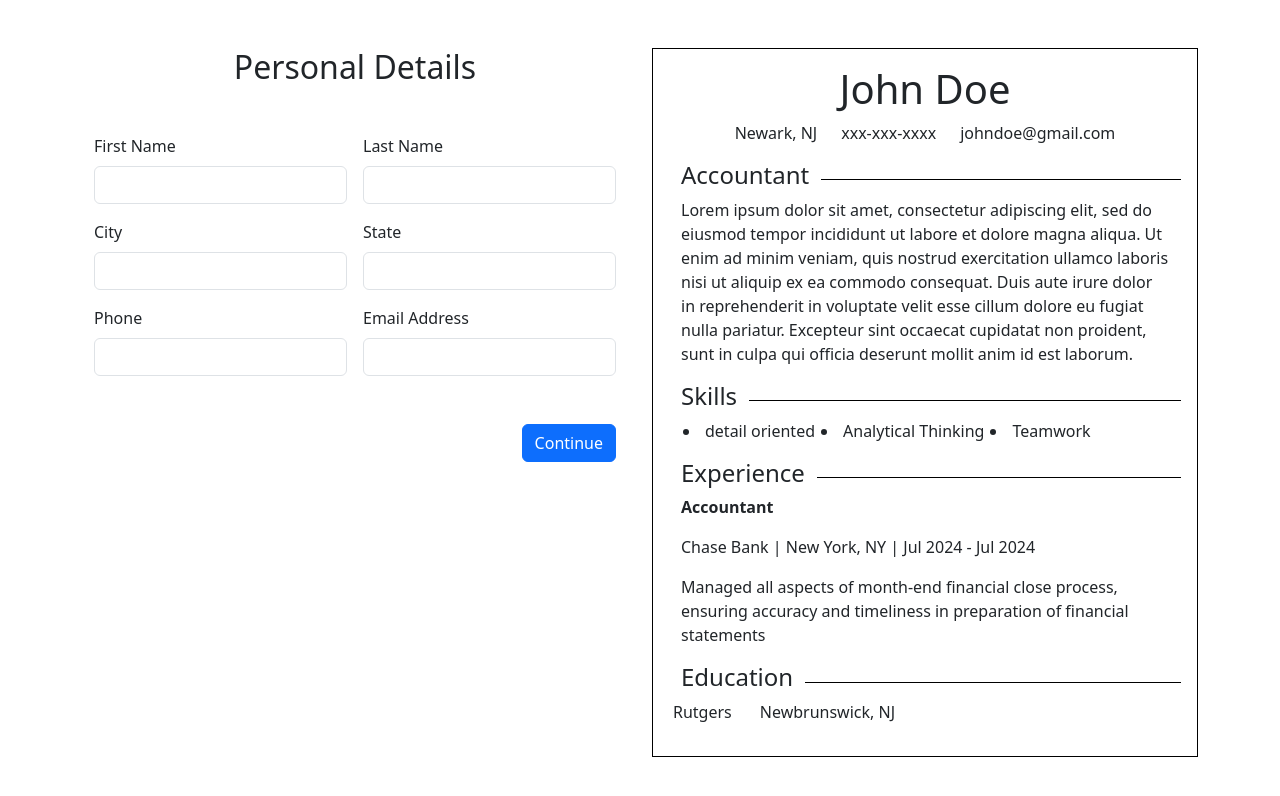
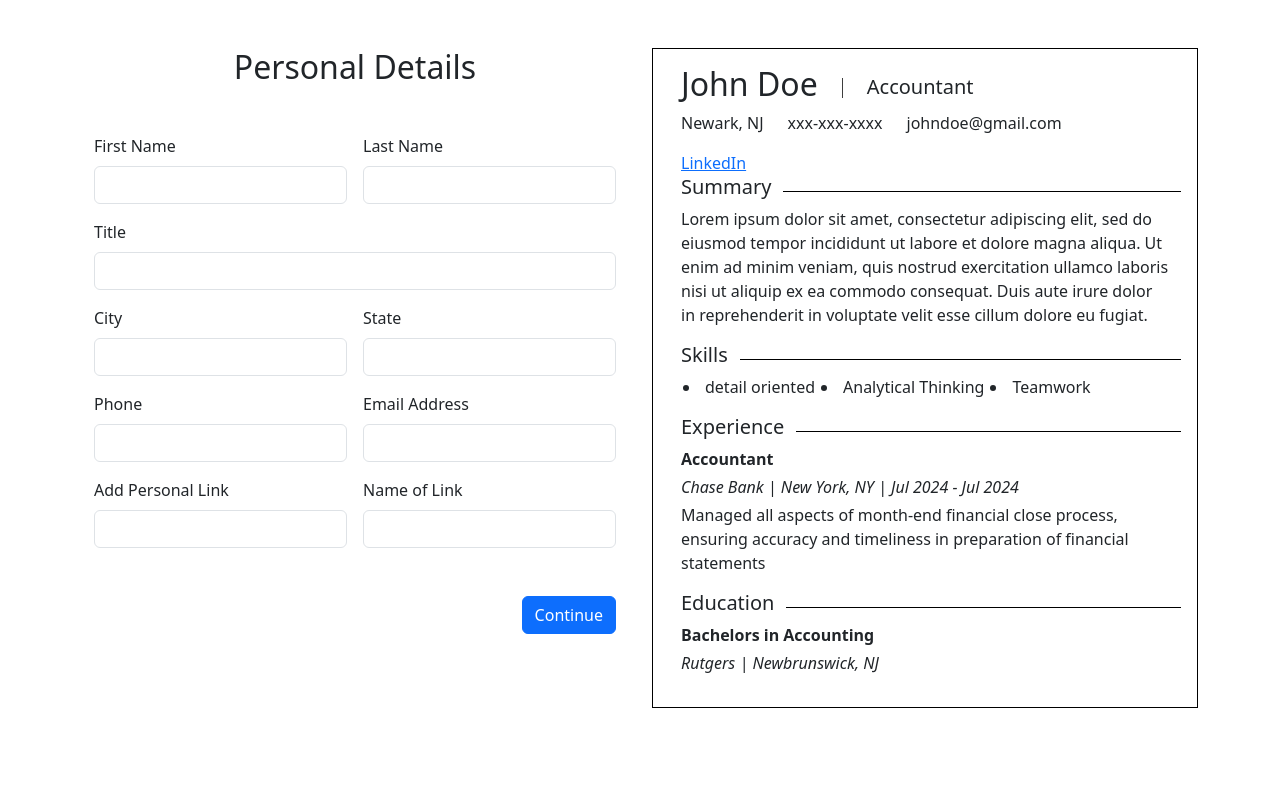
Before and after one commit to daliaahmed257/Resume-Maker, a React (Vite) app: page / in a window 1280 px wide. Shown: the top 796 px of the page. Built offline with nearby package versions, Linux system fonts and the light colour scheme.

Commit message:
resume layout

```diff
--- a/src/App.css
+++ b/src/App.css
@@ -14,3 +14,20 @@
 .exp-p {
   margin-bottom: 8;
 }
+
+/* .spacer {
+  width: 8px;
+  height: 8px;
+  border-radius: 100%;
+  background-color: rgb(62, 62, 62);
+} */
+
+.spacer {
+  width: 1px;
+  height: 20px;
+  background-color: rgb(62, 62, 62);
+}
+
+.title {
+  margin-bottom: 3px;
+}
--- a/src/App.jsx
+++ b/src/App.jsx
@@ -18,12 +18,15 @@ function App() {
     state: 'NJ',
     phone: 'xxx-xxx-xxxx',
     email: 'johndoe@gmail.com',
+    link: 'https://www.linkedin.com/',
+    linkName: 'LinkedIn',
+    title: 'Accountant'
   });
 
   //user summary
   const [summary, setSummary] = useState({
-    personalTitle: 'Accountant',
-    summary: 'Lorem ipsum dolor sit amet, consectetur adipiscing elit, sed do eiusmod tempor incididunt ut labore et dolore magna aliqua. Ut enim ad minim veniam, quis nostrud exercitation ullamco laboris nisi ut aliquip ex ea commodo consequat. Duis aute irure dolor in reprehenderit in voluptate velit esse cillum dolore eu fugiat nulla pariatur. Excepteur sint occaecat cupidatat non proident, sunt in culpa qui officia deserunt mollit anim id est laborum.',
+    // personalTitle: 'Accountant',
+    summary: 'Lorem ipsum dolor sit amet, consectetur adipiscing elit, sed do eiusmod tempor incididunt ut labore et dolore magna aliqua. Ut enim ad minim veniam, quis nostrud exercitation ullamco laboris nisi ut aliquip ex ea commodo consequat. Duis aute irure dolor in reprehenderit in voluptate velit esse cillum dolore eu fugiat.',
   });
 
   const handleFormSubmit = (details) => {
--- a/src/components/Education.jsx
+++ b/src/components/Education.jsx
@@ -59,7 +59,7 @@ const Education = ({onFormSubmit}) => {
                         <button className="btn btn-outline-secondary" type="submit">Back</button>
                     </Link>
                     <Link to="/education">
-                        <button className="btn btn-primary" type="submit">Continue</button>
+                        <button className="btn btn-primary" type="submit">Download</button>
                     </Link>
                 </div>
             </form>
--- a/src/components/PersonalDetails.jsx
+++ b/src/components/PersonalDetails.jsx
@@ -13,6 +13,9 @@ const PersonalDetails = ({ onFormSubmit }) => {
         state: 'NJ',
         phone: 'xxx-xxx-xxxx',
         email: 'johndoe@gmail.com',
+        link: 'https://www.linkedin.com/',
+        linkName: 'LinkedIn',
+        title: 'Accountant',
     })
 
     const handleChange = (e) => {
@@ -40,6 +43,11 @@ const PersonalDetails = ({ onFormSubmit }) => {
                         <input type="text" className="form-control" name="lastname" onChange={handleChange} />
                     </div>
 
+                    <div className="col-12">
+                        <label htmlFor="title" className="form-label">Title</label>
+                        <input type="text" className="form-control" name="title" onChange={handleChange} />
+                    </div>
+
                     <div className="col-6">
                         <label htmlFor="city" className="form-label">City</label>
                         <input type="text" className="form-control" name="city" onChange={handleChange} />
@@ -60,6 +68,16 @@ const PersonalDetails = ({ onFormSubmit }) => {
                         <input type="email" className="form-control" name="email" onChange={handleChange} />
                     </div>
 
+                    <div className="col-6">
+                        <label htmlFor="link" className="form-label">Add Personal Link</label>
+                        <input type="email" className="form-control" name="link" onChange={handleChange} />
+                    </div>
+
+                    <div className="col-6">
+                        <label htmlFor="linkName" className="form-label">Name of Link</label>
+                        <input type="email" className="form-control" name="linkName" onChange={handleChange} />
+                    </div>
+
                     {/* <div className="col-12">
                         <button type="submit" className="btn btn-primary">Add</button>
                     </div> */}
--- a/src/components/Resume.jsx
+++ b/src/components/Resume.jsx
@@ -10,15 +10,38 @@ const Resume = ({ userDetails, summary, skills, experience, education }) => {
 
     return (
         <div className="container resume p-3">
-            <h1 className="text-center">{userDetails.firstname} {userDetails.lastname}</h1>
-            <div className="row justify-content-center">
-                <p className="col-auto">{userDetails.city}, {userDetails.state}</p>
-                <p className="col-auto">{userDetails.phone}</p>
-                <p className="col-auto">{userDetails.email}</p>
+
+            <div className="container">
+                {/* <div className="row">
+                    <div className="row align-items-center">
+                        <h2 className="col-auto">{userDetails.firstname} {userDetails.lastname}</h2>
+                        <div className="col-auto d-flex justify-content-center">
+                            <div className="spacer"></div>
+                        </div>
+                        <h5 className="col-auto title">{userDetails.title}</h5>
+                    </div> */}
+
+                    <div className="row">
+                    <div className="row align-items-center">
+                        <h2 className="col-auto">{userDetails.firstname} {userDetails.lastname}</h2>
+                        <div className="col-auto d-flex justify-content-center">
+                            <div className="spacer"></div>
+                        </div>
+                        <h5 className="col-auto title">{userDetails.title}</h5>
+                    </div>
+
+                    <div className="row col-12">
+                        <p className="col-auto">{userDetails.city}, {userDetails.state}</p>
+                        <p className="col-auto">{userDetails.phone}</p>
+                        <p className="col-auto">{userDetails.email}</p>
+                        <a className="col-auto" href={userDetails.link}>{userDetails.linkName}</a>
+                    </div>
+                </div>
             </div>
+
             <div className="container">
                 <div className="row align-items-center text-right">
-                    <h4 className="col-auto">{summary.personalTitle}</h4>
+                    <h5 className="col-auto">Summary</h5>
                     <div className="col divider" />
                 </div>
                 <p>{summary.summary}</p>
@@ -26,7 +49,7 @@ const Resume = ({ userDetails, summary, skills, experience, education }) => {
 
             <div className="container">
                 <div className="row align-items-center text-right">
-                    <h4 className="col-auto">Skills</h4>
+                    <h5 className="col-auto">Skills</h5>
                     <div className="col divider" />
                 </div>
                 <ul className="row">
@@ -38,32 +61,32 @@ const Resume = ({ userDetails, summary, skills, experience, education }) => {
 
             <div className="container">
                 <div className="row align-items-center text-right">
-                    <h4 className="col-auto">Experience</h4>
+                    <h5 className="col-auto">Experience</h5>
                     <div className="col divider" />
                 </div>
 
                 {experience.map((exp, index) => (
                     <div className="row" key={index}>
-                        <p className="fw-bold exp-p">{exp.jobtitle}</p>
+                        <p className="fw-bold col-12 mb-1">{exp.jobtitle}</p>
                         {exp.current == '' ?
-                            <p className="exp-p">{exp.employer} | {exp.city}, {exp.state} | {formatMonthYear(exp.startDate)} - {formatMonthYear(exp.endDate)}</p>
+                            <p className="col-12 mb-1 fst-italic">{exp.employer} | {exp.city}, {exp.state} | {formatMonthYear(exp.startDate)} - {formatMonthYear(exp.endDate)}</p>
                             :
-                            <p className="exp-p">{exp.employer} | {exp.city}, {exp.state} | {formatMonthYear(exp.startDate)} - {exp.current}</p>}
-                        <p className="exp-p">{exp.responsibilities}</p>
+                            <p className="col-12">{exp.employer} | {exp.city}, {exp.state} | {formatMonthYear(exp.startDate)} - {exp.current}</p>}
+                        <p className="col-12">{exp.responsibilities}</p>
                     </div>
                 ))}
             </div>
 
             <div className="container">
                 <div className="row align-items-center text-right">
-                    <h4 className="col-auto">Education</h4>
+                    <h5 className="col-auto">Education</h5>
                     <div className="col divider" />
                 </div>
 
                 {education.map((school, index) => (
-                    <div className="row" key={index}>
-                        <p className="col-auto gx-5 skill-item" >{school.name}</p>
-                        <p className="col-auto gx-5 skill-item" >{school.location}</p>
+                    <div key={index}>
+                        <p className="fw-bold mb-1">{school.degree} in {school.study}</p>
+                        <p className="fst-italic">{school.name} | {school.location}</p>
                     </div>
                 ))}
             </div>
--- a/src/components/Summ.jsx
+++ b/src/components/Summ.jsx
@@ -8,7 +8,7 @@ const Summ = ({ onFormSubmit }) => {
 
     const [summary, setSummary] = useState({
         personalTitle: 'Accountant',
-        summary: 'Lorem ipsum dolor sit amet, consectetur adipiscing elit, sed do eiusmod tempor incididunt ut labore et dolore magna aliqua. Ut enim ad minim veniam, quis nostrud exercitation ullamco laboris nisi ut aliquip ex ea commodo consequat. Duis aute irure dolor in reprehenderit in voluptate velit esse cillum dolore eu fugiat nulla pariatur. Excepteur sint occaecat cupidatat non proident, sunt in culpa qui officia deserunt mollit anim id est laborum.'
+        summary: 'Lorem ipsum dolor sit amet, consectetur adipiscing elit, sed do eiusmod tempor incididunt ut labore et dolore magna aliqua. Ut enim ad minim veniam, quis nostrud exercitation ullamco laboris nisi ut aliquip ex ea commodo consequat. Duis aute irure dolor in reprehenderit in voluptate velit esse cillum dolore eu fugiat nulla pariatur.'
     })
 
     const handleChange = (e) => {
```
